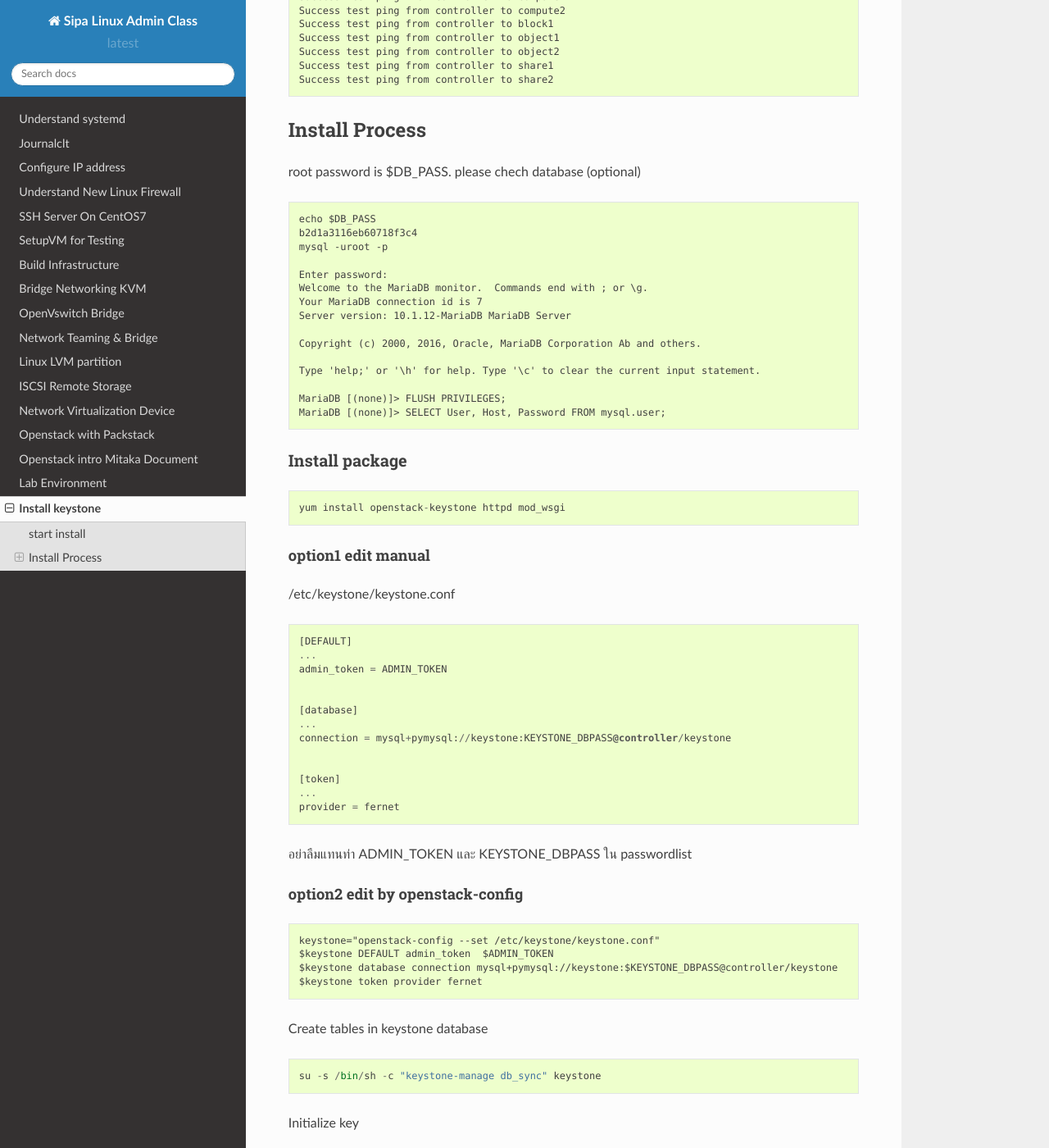
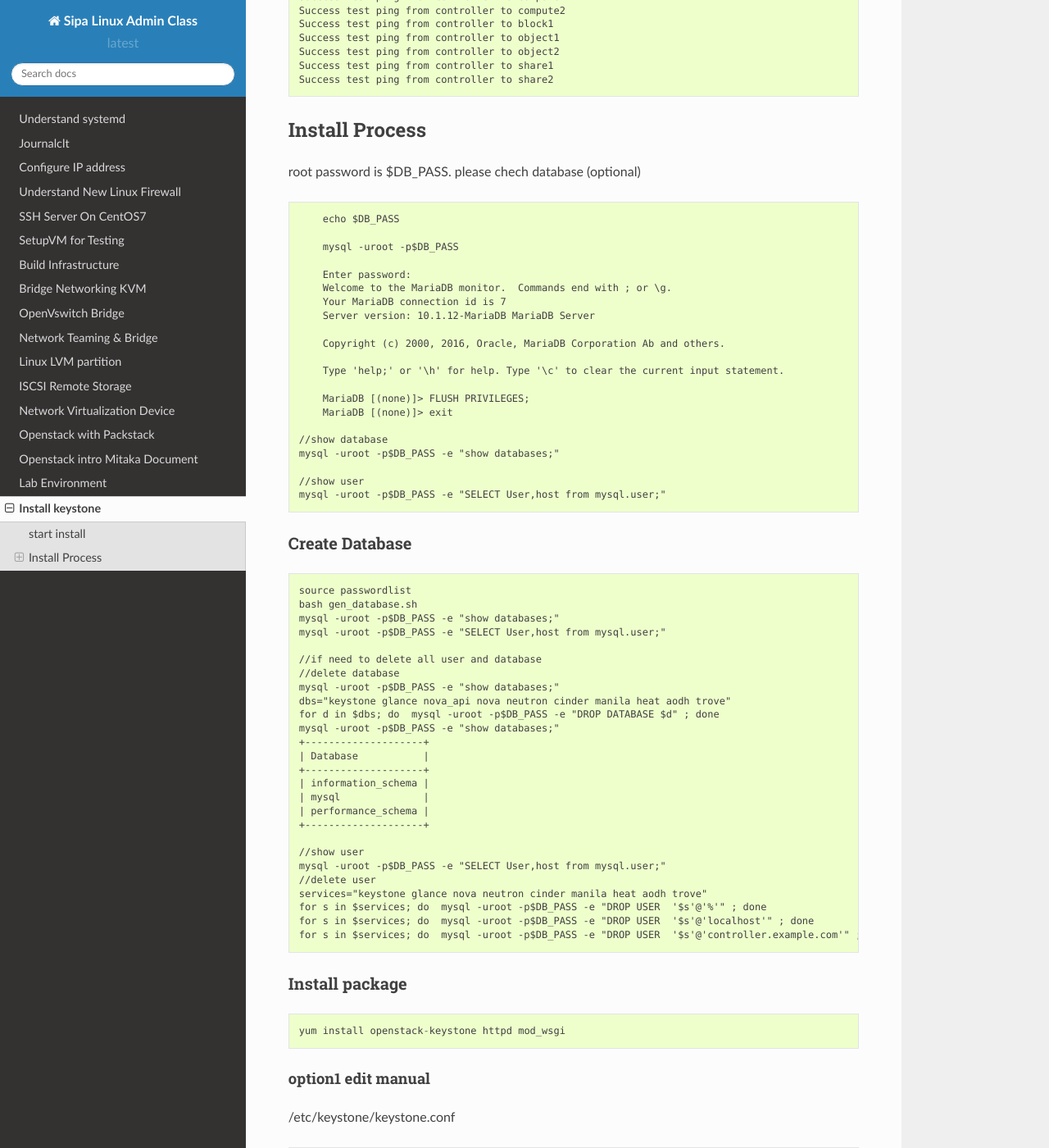
Before and after one commit to thaiopen/SipaLinuxCourse, a Sphinx documentation site: the page built from docs/source/keystone.rst, in a window 1280 px wide and 1400 px high, scrolled down 541 px. Shown: the whole window at 82% size. Built offline with Sphinx 7.4.7 and the Read the Docs theme 2.0.0, drawn with Linux system fonts in a browser that asks for light colours.

Commit message:
building and pushing docs

```diff
--- a/docs/source/keystone.rst
+++ b/docs/source/keystone.rst
@@ -30,14 +30,15 @@ Download vagrant and bootstrap :download:`Vagrant and Bootstrap <./openstack3.ta
     Success test ping from controller to object2
     Success test ping from controller to share1
     Success test ping from controller to share2
+
 Install Process
 ===============
 root password is $DB_PASS. please chech database (optional)
 ::
 
 	echo $DB_PASS
- 	b2d1a3116eb60718f3c4
-	mysql -uroot -p
+
+	mysql -uroot -p$DB_PASS
 
 	Enter password:
 	Welcome to the MariaDB monitor.  Commands end with ; or \g.
@@ -49,7 +50,45 @@ root password is $DB_PASS. please chech database (optional)
 	Type 'help;' or '\h' for help. Type '\c' to clear the current input statement.
 
 	MariaDB [(none)]> FLUSH PRIVILEGES;
-	MariaDB [(none)]> SELECT User, Host, Password FROM mysql.user;
+	MariaDB [(none)]> exit
+
+    //show database
+    mysql -uroot -p$DB_PASS -e "show databases;"
+
+    //show user
+    mysql -uroot -p$DB_PASS -e "SELECT User,host from mysql.user;"
+
+
+Create Database
+***************
+::
+
+    source passwordlist
+    bash gen_database.sh
+    mysql -uroot -p$DB_PASS -e "show databases;"
+    mysql -uroot -p$DB_PASS -e "SELECT User,host from mysql.user;"
+
+    //if need to delete all user and database
+    //delete database
+    mysql -uroot -p$DB_PASS -e "show databases;"
+    dbs="keystone glance nova_api nova neutron cinder manila heat aodh trove"
+    for d in $dbs; do  mysql -uroot -p$DB_PASS -e "DROP DATABASE $d" ; done
+    mysql -uroot -p$DB_PASS -e "show databases;"
+    +--------------------+
+    | Database           |
+    +--------------------+
+    | information_schema |
+    | mysql              |
+    | performance_schema |
+    +--------------------+
+
+    //show user
+    mysql -uroot -p$DB_PASS -e "SELECT User,host from mysql.user;"
+    //delete user
+    services="keystone glance nova neutron cinder manila heat aodh trove"
+    for s in $services; do  mysql -uroot -p$DB_PASS -e "DROP USER  '$s'@'%'" ; done
+    for s in $services; do  mysql -uroot -p$DB_PASS -e "DROP USER  '$s'@'localhost'" ; done
+    for s in $services; do  mysql -uroot -p$DB_PASS -e "DROP USER  '$s'@'controller.example.com'" ; done
 
 
 Install package
```
Also changed, not shown: docs/source/environment.rst (+28 -7 lines), 17 other files.
